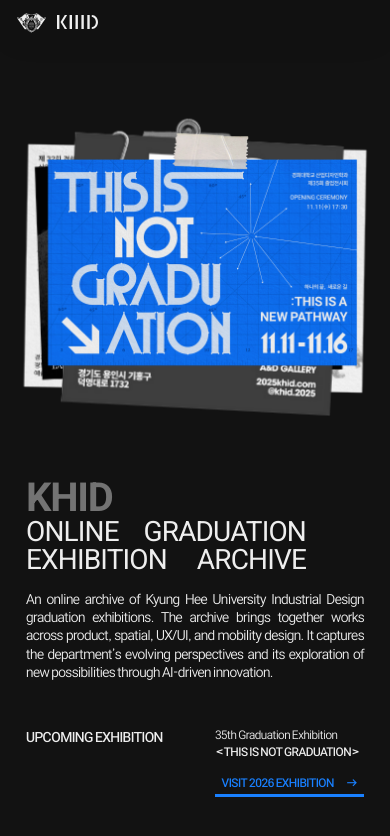
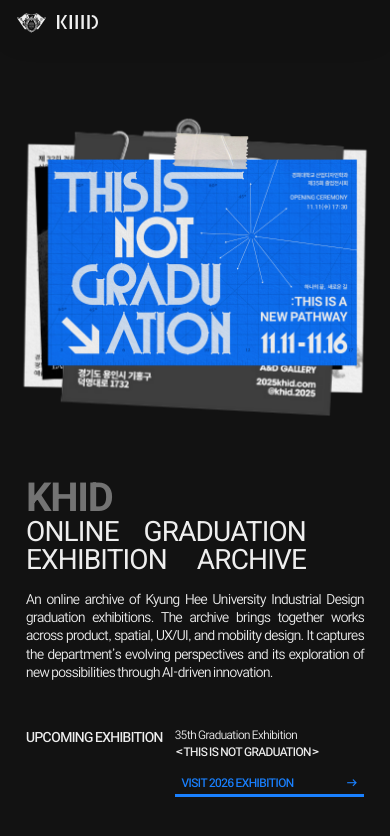
Before and after one commit to khuid/khid-archive-site, a Next.js app: page / in a window 390 px wide. Shown: the top 836 px of the page. Built offline with nearby package versions, Linux system fonts and the light colour scheme.

Commit message:
Hero (mobile): UPCOMING-to-info gap fixed at 18 (514+) / 12 (<514), info column and VISIT button fill to the content edge; text column +4px at 514-1023 so it fits on one line
Co-Authored-By: Claude Opus 5.5 <noreply@anthropic.com>

```diff
--- a/src/components/Phase1Hero.tsx
+++ b/src/components/Phase1Hero.tsx
@@ -153,8 +153,9 @@ export default function Phase1Hero({ exhibitions }: Props) {
         </div>
       </div>
 
-      {/* 폭 500 이하: 텍스트를 위 초대장 카드(모바일에선 칸에 꼭 맞음)보다 좌우 2px씩 안쪽으로 */}
-      <div className="flex w-full max-w-[calc(342*var(--m))] max-[501px]:max-w-[calc(min(360*var(--m),100%)_-_4px)] flex-col gap-[calc(46.6*var(--m))] text-foreground min-[1024px]:max-w-[calc(530*var(--u))] min-[1024px]:gap-[calc(112*var(--u))] min-[1920px]:max-w-[583px] min-[1920px]:gap-[123.2px]">
+      {/* 폭 500 이하: 텍스트를 위 초대장 카드(모바일에선 칸에 꼭 맞음)보다 좌우 2px씩 안쪽으로.
+          514~1023: 시안 폭 + 4px (UPCOMING EXHIBITION 한 줄 + 오른쪽 열 간격 18이 들어가게) */}
+      <div className="flex w-full max-w-[calc(342*var(--m))] max-[501px]:max-w-[calc(min(360*var(--m),100%)_-_4px)] min-[514px]:max-w-[calc(342*var(--m)_+_4px)] flex-col gap-[calc(46.6*var(--m))] text-foreground min-[1024px]:max-w-[calc(530*var(--u))] min-[1024px]:gap-[calc(112*var(--u))] min-[1920px]:max-w-[583px] min-[1920px]:gap-[123.2px]">
         <div className="flex flex-col gap-[calc(16*var(--m))] min-[1024px]:gap-[calc(32*var(--u))] min-[1920px]:gap-[35.2px]">
           <div className="leading-none">
             <p className="font-display text-[length:calc(40*var(--m))] font-bold tracking-[-0.03em] text-muted min-[1024px]:text-[length:calc(80*var(--u))] min-[1920px]:text-[88px]">
@@ -177,13 +178,13 @@ export default function Phase1Hero({ exhibitions }: Props) {
 
         {latest && (
           // Figma 모바일(67:7953): 좌측 제목 / 우측 정보 2열. 데스크탑은 세로 배치.
-          // 2열일 때 두 열 사이 최소 간격 4 — 제목이 최대한 한 줄로 보이게
-          <div className="flex items-start justify-between gap-x-1 whitespace-nowrap min-[1024px]:flex-col min-[1024px]:justify-start min-[1024px]:gap-[calc(24*var(--u))] min-[1024px]:whitespace-normal min-[1920px]:gap-[26.4px]">
-            {/* 한 줄로 들어가면 한 줄, 오른쪽 정보와 최소 간격까지 좁아지면 저절로 두 줄(UPCOMING / EXHIBITION) */}
+          // 2열일 때 두 열 사이 간격 고정: 514~ 18, 514 미만(버튼 글자가 짧아짐) 12. 오른쪽 열은 콘텐츠 끝까지 채움
+          <div className="flex items-start gap-x-3 whitespace-nowrap min-[514px]:gap-x-[18px] min-[1024px]:flex-col min-[1024px]:justify-start min-[1024px]:gap-[calc(24*var(--u))] min-[1024px]:whitespace-normal min-[1920px]:gap-[26.4px]">
+            {/* 한 줄로 들어가면 한 줄, 오른쪽 정보와 간격까지 좁아지면 저절로 두 줄(UPCOMING / EXHIBITION) */}
             <p className="min-w-0 font-sans text-[length:calc(14*var(--m))] font-semibold leading-[1.3] tracking-[-0.04em] whitespace-normal min-[1024px]:text-[length:calc(21*var(--u))] min-[1920px]:text-[23.1px]">
               UPCOMING EXHIBITION
             </p>
-            <div className="flex shrink-0 flex-col gap-[calc(12*var(--m))] text-[length:calc(12*var(--m))] leading-[1.3] tracking-[-0.04em] min-[1024px]:gap-[calc(12*var(--u))] min-[1024px]:text-[length:max(12px,calc(14*var(--u)))] min-[1920px]:gap-[13.2px]">
+            <div className="flex flex-1 flex-col gap-[calc(12*var(--m))] min-[1024px]:flex-none text-[length:calc(12*var(--m))] leading-[1.3] tracking-[-0.04em] min-[1024px]:gap-[calc(12*var(--u))] min-[1024px]:text-[length:max(12px,calc(14*var(--u)))] min-[1920px]:gap-[13.2px]">
               <div className="flex flex-col gap-[calc(2*var(--m))] min-[1024px]:gap-[calc(4*var(--u))] min-[1920px]:gap-[4.4px]">
                 <p className="font-sans">{cohort}th Graduation Exhibition</p>
                 <p className="font-sans font-semibold min-[1024px]:text-[length:max(12px,calc(16*var(--u)))] min-[1920px]:text-[17.6px]">
@@ -192,7 +193,7 @@ export default function Phase1Hero({ exhibitions }: Props) {
               </div>
               {/* 연도별 키컬러(info.json keyColor) 글자 + 두꺼운 밑줄, hover 시 키컬러로 채움.
                   글자와 화살표 사이는 1em으로 고정 (1열·2열 레이아웃 모두 같은 비율).
-                  514 미만(스마트폰)은 "ON-LINE"을 빼고 버튼도 글자 폭만큼만 */}
+                  버튼은 오른쪽 열 폭(콘텐츠 끝)까지, 화살표는 오른쪽 끝. 514 미만(스마트폰)은 "ON-LINE"을 뺌 */}
               <a
                 href={latest.href}
                 style={
@@ -201,7 +202,7 @@ export default function Phase1Hero({ exhibitions }: Props) {
                     "--on-key": onKeyColor(latest.keyColor),
                   } as React.CSSProperties
                 }
-                className="group flex w-full max-[514px]:w-fit items-center justify-between gap-[1em] border-b-[3px] border-(--key) px-[0.55em] py-[0.25em] font-sans font-semibold text-(--key) transition-colors duration-200 hover:bg-(--key) hover:text-(--on-key) min-[1024px]:text-[length:max(12px,calc(17*var(--u)))] min-[1920px]:text-[18.7px]"
+                className="group flex w-full items-center justify-between gap-[1em] border-b-[3px] border-(--key) px-[0.55em] py-[0.25em] font-sans font-semibold text-(--key) transition-colors duration-200 hover:bg-(--key) hover:text-(--on-key) min-[1024px]:text-[length:max(12px,calc(17*var(--u)))] min-[1920px]:text-[18.7px]"
               >
                 <span>
                   VISIT {latest.year} <span className="max-[514px]:hidden">ON-LINE </span>EXHIBITION
```
